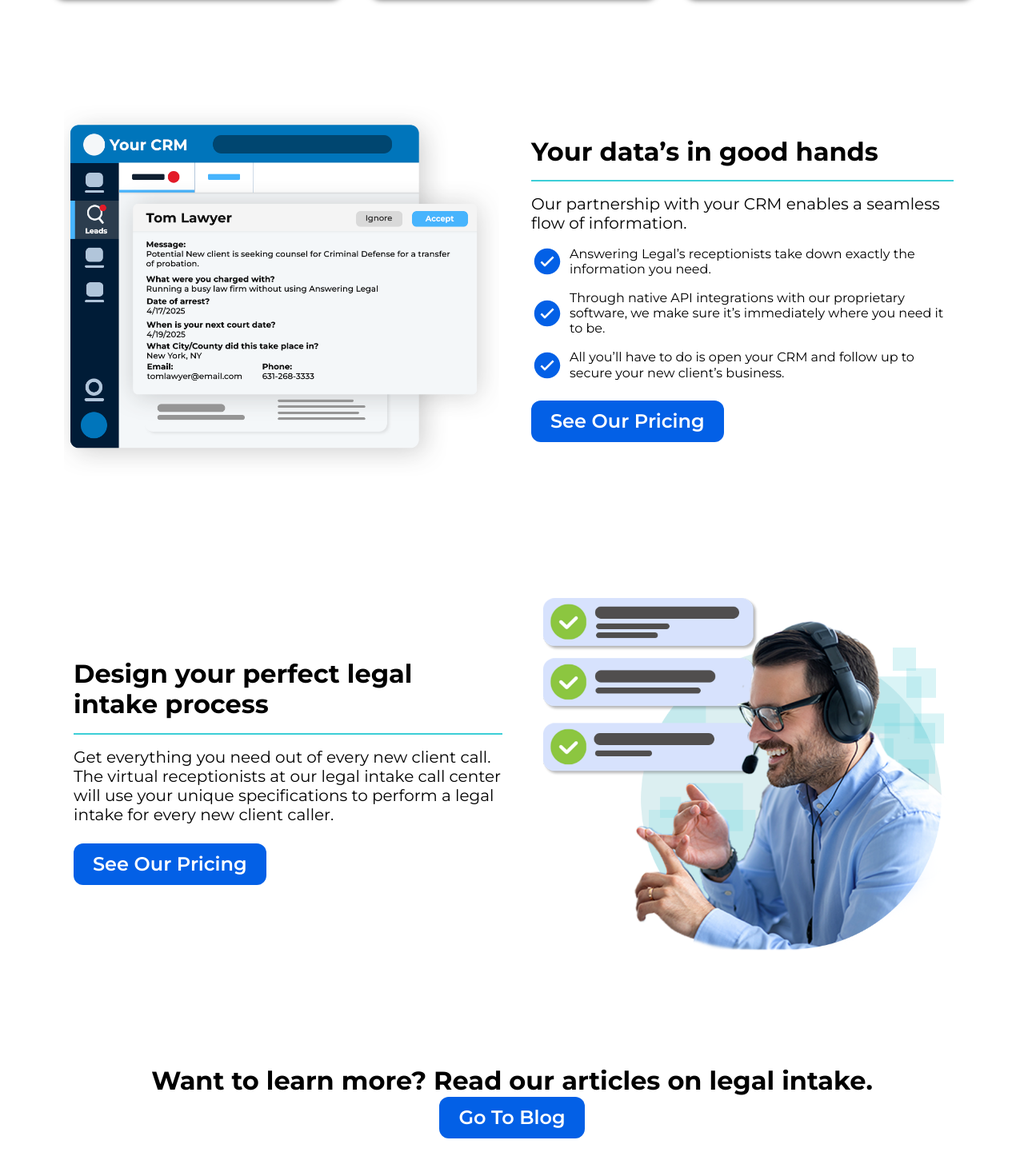
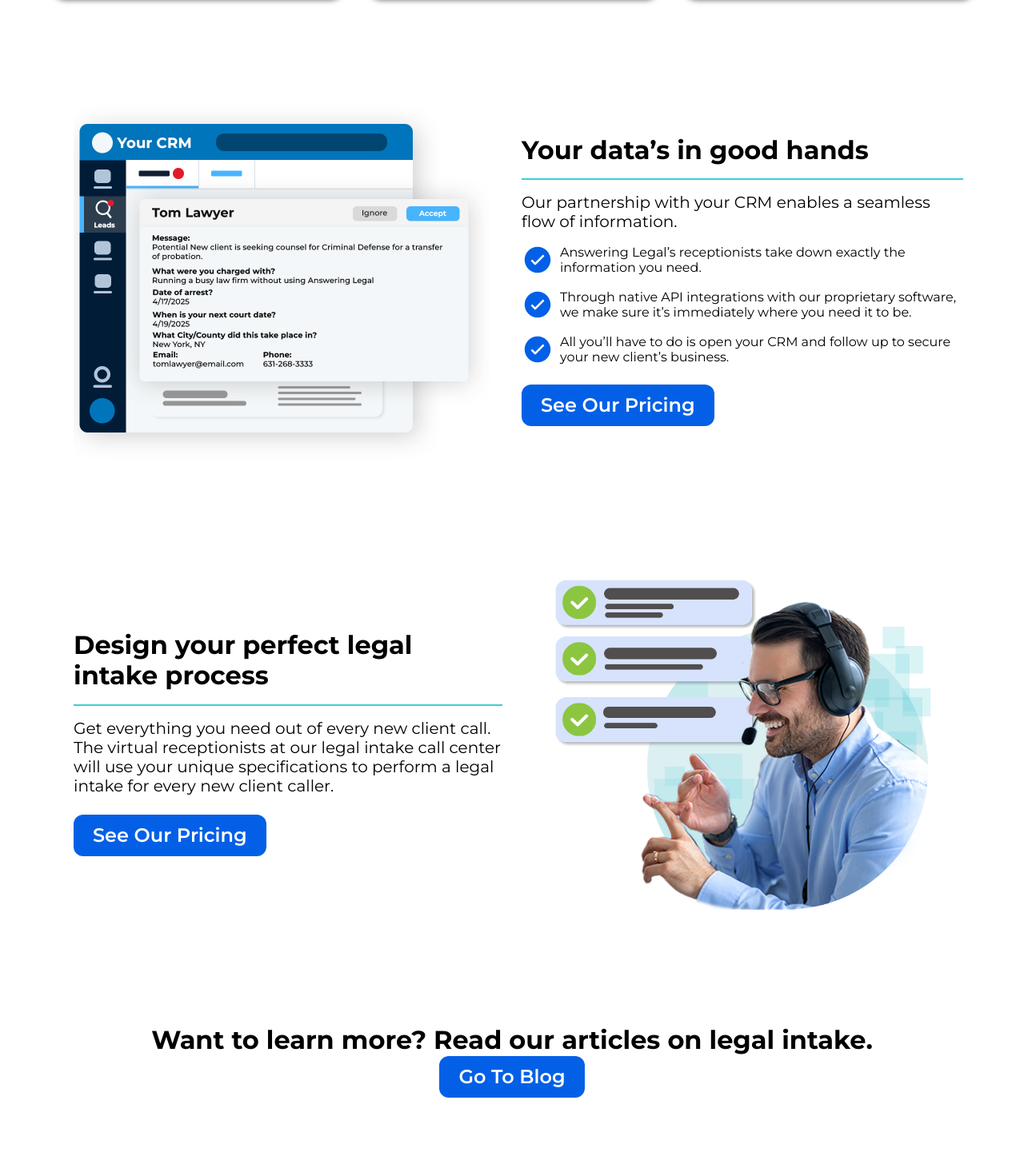
Before and after one commit to kayla-pagan/next-app, a Next.js app: page / in a window 1280 px wide. Shown: the part 1124-2590 px from the top of the page at 80% size. Built offline with nearby package versions, Linux system fonts and the light colour scheme.

Commit message:
Optimize images and icons

```diff
--- a/app/page.tsx
+++ b/app/page.tsx
@@ -17,8 +17,15 @@ export default function Home() {
     <main>
       {/* hero section mobile */}
       <section className="flex flex-col text-white md:hidden">
-        <div className="flex-none ">
-          <Image src={LandingHeroMobbile} alt="Answering Legal Receptionist" className="w-full h-full object-cover" />
+        <div className="relative h-[350px] w-full">
+          <Image
+            src={LandingHeroMobbile}
+            alt="Answering Legal - Receptionist wearing a headset"
+            width={856}
+            height={706}
+            priority
+            className="absolute inset-0 w-full h-full object-cover"
+          />
         </div>
         <div className="flex flex-col gap-2 px-4 py-8 justify-center items-center bg-navy-blue">
           <div className="flex justify-center items-center flex-wrap gap-6">
@@ -78,7 +85,7 @@ export default function Home() {
           <div className="bg-white p-8 basis-[31.5%] text-center rounded-2xl shadow-[2px_2px_7px_rgba(0,0,0,0.6)]">
             <Image
               src={AnsweringServiceIcon}
-              alt="Answering Service Icon"
+              alt=""
               className="size-[100px] mx-auto"
             />
             <h3 className="header-2 py-6 text-balance pb-4 border-b-2 border-teal">Legal answering service</h3>
@@ -87,7 +94,7 @@ export default function Home() {
           <div className="bg-white p-8 basis-[31.5%] text-center rounded-2xl shadow-[2px_2px_7px_rgba(0,0,0,0.6)]">
             <Image
               src={ChatbotIcon}
-              alt="Answering Service Icon"
+              alt=""
               className="size-[100px] mx-auto"
             />
             <h3 className="header-2 py-6 text-balance pb-4 border-b-2 border-teal">AI intake <span className="block">chatbot</span></h3>
@@ -96,7 +103,7 @@ export default function Home() {
           <div className="bg-white p-8 basis-[31.5%] text-center rounded-2xl shadow-[2px_2px_7px_rgba(0,0,0,0.6)]">
             <Image
               src={LiveTranslationIcon}
-              alt="Answering Service Icon"
+              alt=""
               className="size-[100px] mx-auto"
             />
             <h3 className="header-2 py-6 text-balance pb-4 border-b-2 border-teal">Live translation services</h3>
@@ -107,27 +114,29 @@ export default function Home() {
 
       {/* data section */}
       <section className="flex flex-col justify-between items-center max-w-6xl mx-auto px-4 py-12 md:py-16 md:flex-row md:px-0">
-        <div className="basis-[50%]">
+        <div className="w-full h-[450px] basis-[50%]">
           <Image
             src={CrmGraphic}
             alt=""
-            className="w-full h-auto px-6 pb-12 md:pb-0 md:px-4 md:object-contain"
+            width={1040}
+            height={900}
+            className="w-full h-full object-contain px-6 pb-12 md:pb-0"
           />
         </div>
-        <div className="basis-[50%] md:px-6">
+        <div className="basis-[50%] md:px-3">
           <h2 className="header-2 pb-4 border-b-2 border-teal">Your data’s in good hands</h2>
           <p className="body-2 pt-4">Our partnership with your CRM enables a seamless flow of information.</p>
           <ul className="pt-4 pb-6">
             <li className="body-1 flex items-center gap-2 pb-4">
-              <IoIosCheckmarkCircle className="text-blue size-[40px] flex-none" />
+              <IoIosCheckmarkCircle aria-hidden="true" focusable="false" className="text-blue size-[40px] flex-none" />
               Answering Legal’s receptionists take down exactly the information you need.
             </li>
             <li className="body-1 flex items-center gap-2 pb-4">
-              <IoIosCheckmarkCircle className="text-blue size-[40px] flex-none" />
+              <IoIosCheckmarkCircle aria-hidden="true" focusable="false" className="text-blue size-[40px] flex-none" />
               Through native API integrations with our proprietary software, we make sure it’s immediately where you need it to be.
             </li>
             <li className="body-1 flex items-center gap-2">
-              <IoIosCheckmarkCircle className="text-blue size-[40px] flex-none" />
+              <IoIosCheckmarkCircle aria-hidden="true" focusable="false" className="text-blue size-[40px] flex-none" />
               All you’ll have to do is open your CRM and follow up to secure your new client’s business.
             </li>
           </ul>
@@ -145,18 +154,20 @@ export default function Home() {
           </p>
           <LinkButton href="/pricing" variant="primary" size="lg">See our pricing</LinkButton>
         </div>
-        <div className="basis-[50%] order-first md:order-none">
+        <div className="w-full h-[450px] basis-[50%] order-first md:order-none">
           <Image
             src={ReceptionistImg}
             alt=""
-            className="w-full h-auto px-6 pb-12 md:pb-0 md:px-4 md:object-contain"
+            width={800}
+            height={728}
+            className="w-full h-full object-contain px-6 pb-12 md:pb-0"
           />
         </div>
       </section>
 
       {/* blog section */}
       <section className="flex flex-col justify-center items-center max-w-6xl mx-auto py-12 md:py-16">
-        <h2 className="header-2">Want to learn more? Read our articles on legal intake.</h2>
+        <h2 className="header-2 text-center">Want to learn more? Read our articles on legal intake.</h2>
         {/* carousel */}
         <LinkButton href="/blog" variant="primary" size="lg">Go to blog</LinkButton>
       </section>
```
